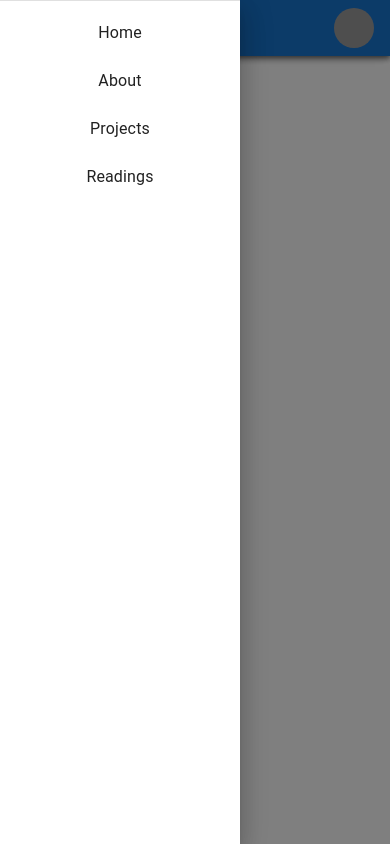
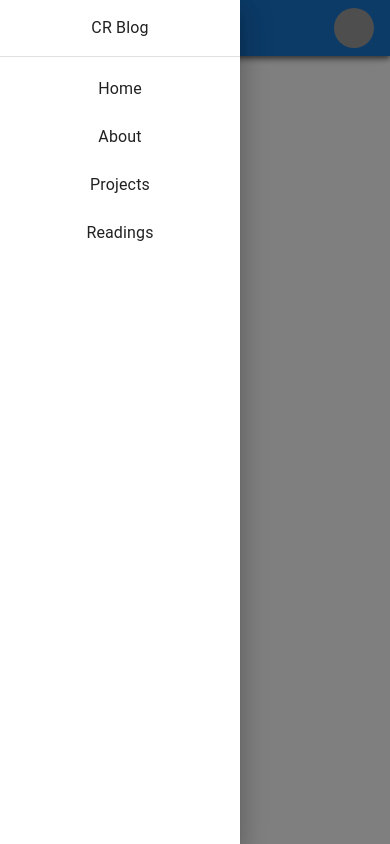
Before and after one commit to roger-mengqiu-chen/blog, a Next.js app: page / in a window 390 px wide. Both pictures are taken after a click on the button 24 px from the left and 28 px from the top of the page. Built offline with nearby package versions, Linux system fonts and the light colour scheme; grey boxes are pictures that could not be loaded.

Commit message:
update to organize

```diff
--- a/src/app/globals.css
+++ /dev/null
@@ -1,27 +0,0 @@
-@tailwind base;
-@tailwind components;
-@tailwind utilities;
-
-:root {
-  --background: #ffffff;
-  --foreground: #171717;
-}
-
-@media (prefers-color-scheme: dark) {
-  :root {
-    --background: #0a0a0a;
-    --foreground: #ededed;
-  }
-}
-
-body {
-  color: var(--foreground);
-  background: var(--background);
-  font-family: Arial, Helvetica, sans-serif;
-}
-
-@layer utilities {
-  .text-balance {
-    text-wrap: balance;
-  }
-}
--- a/src/app/layout.tsx
+++ b/src/app/layout.tsx
@@ -1,7 +1,6 @@
 import type { Metadata } from "next";
 import localFont from "next/font/local";
-import Header from "@/components/header";
-import "./globals.css";
+import Header from "@/components/header/header";
 import { Toolbar, Box } from "@mui/material";
 
 const geistSans = localFont({
--- a/src/app/page.tsx
+++ b/src/app/page.tsx
@@ -1,5 +1,5 @@
 
-import ResponsiveAppBar from "@/components/header";
+import ResponsiveAppBar from "@/components/header/header";
 import Box from '@mui/material/Box';
 import Main from '@/components/main';
 
--- /dev/null
+++ b/src/components/header/brand.module.css
@@ -0,0 +1,12 @@
+.brand_box {
+  display: flex;
+	align-items: center;
+	justify-content: center;
+	padding: 1rem;
+}
+
+.brand_typography {
+  font-family: monospace;
+	font-weight: bold;
+	font-size: 1.5rem;
+}
--- /dev/null
+++ b/src/components/header/brand.tsx
@@ -0,0 +1,14 @@
+import { Box, Typography } from "@mui/material"
+import styles from '@/components/header/brand.module.css'
+
+const Brand = () => {
+	return (
+		<Box className={styles.brand_box}>
+			<Typography className={styles.brand_typography}>
+				CR Blog
+			</Typography>
+		</Box>
+	)
+}
+
+export default Brand;
--- a/src/components/header.tsx
+++ b/src/components/header/header.tsx
@@ -14,7 +14,9 @@ import ListItemText from '@mui/material/ListItemText';
 import MenuIcon from '@mui/icons-material/Menu';
 import Toolbar from '@mui/material/Toolbar';
 import Button from '@mui/material/Button';
-import Logo from '@/components/logo';
+import Logo from '@/components/header/logo';
+import { Typography } from '@mui/material';
+import Brand from './brand';
 
 
 const drawerWidth = 240;
@@ -30,6 +32,7 @@ export const ResponsiveAppBar = () => {
 
   const drawer = (
     <Box onClick={handleDrawerToggle} sx={{ textAlign: 'center' }}>
+			<Brand />
       <Divider />
       <List>
         {navItems.map((item) => (
```
Also changed, not shown: src/components/header/logo.tsx (renamed from src/components/logo.tsx).
